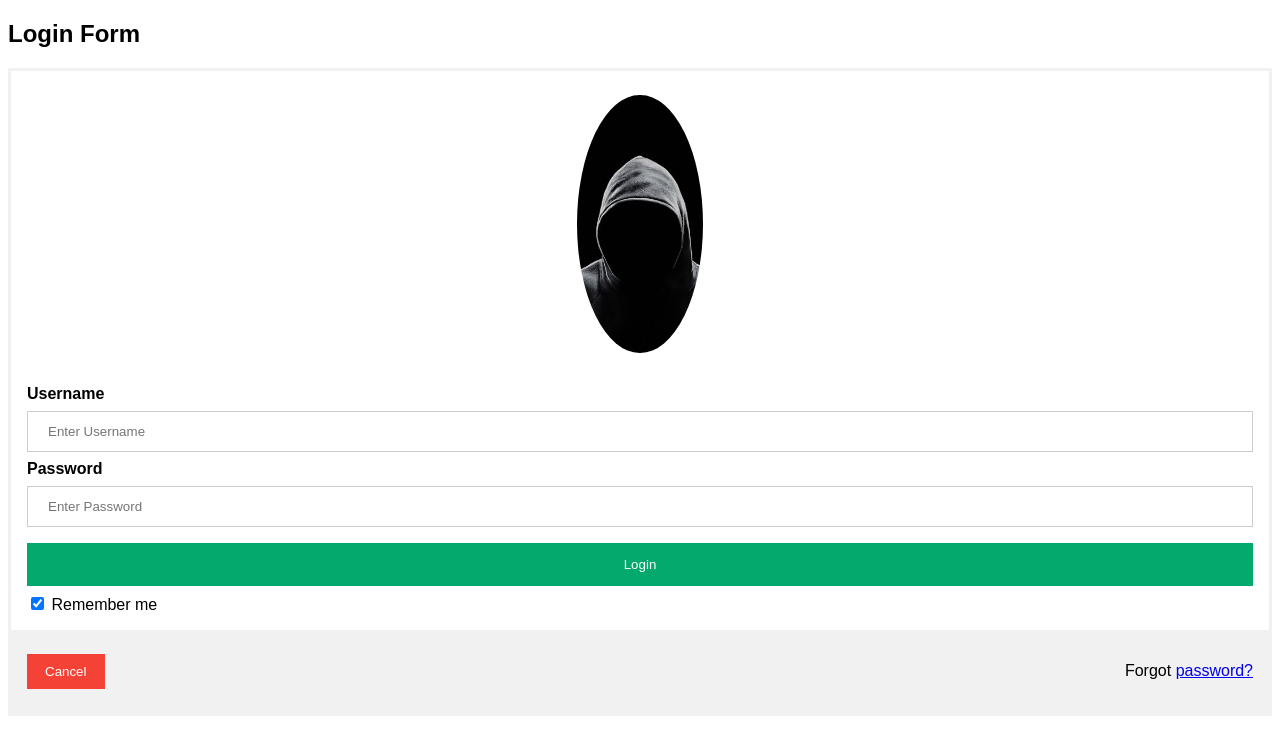
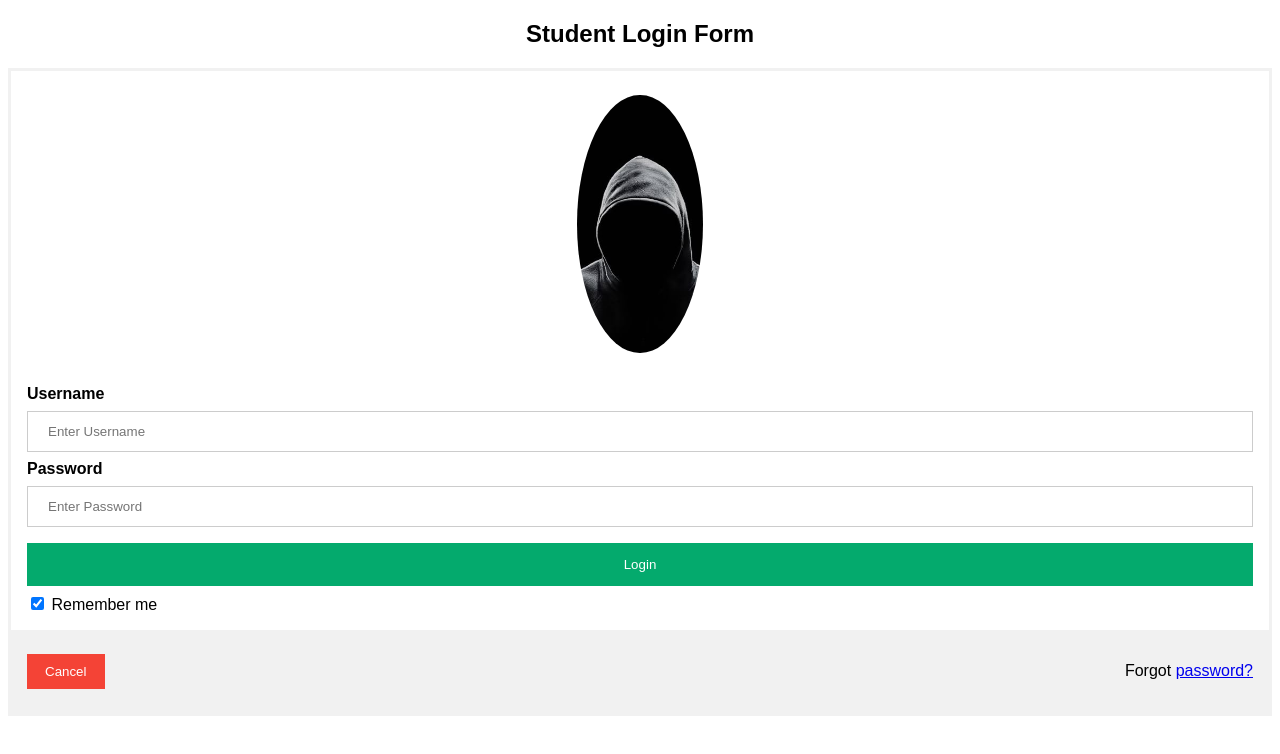
Before and after one commit to TarunGurram21/login-app, a plain HTML site: page index.html in a window 1280 px wide. Drawn offline with Linux system fonts and the light colour scheme.

Commit message:
create index page

```diff
--- a/index.html
+++ b/index.html
@@ -68,7 +68,7 @@ span.psw {
 </head>
 <body>
 
-<h2>Login Form</h2>
+	<Center><h2>Student Login Form</h2></center>
 
 <form action="/action_page.php" method="post">
   <div class="imgcontainer">
```
